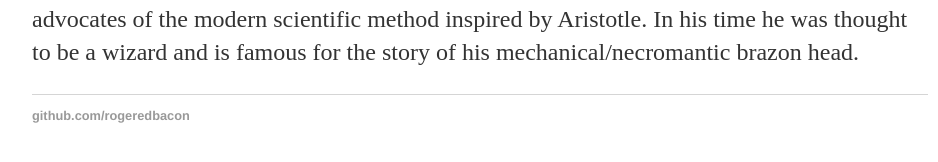
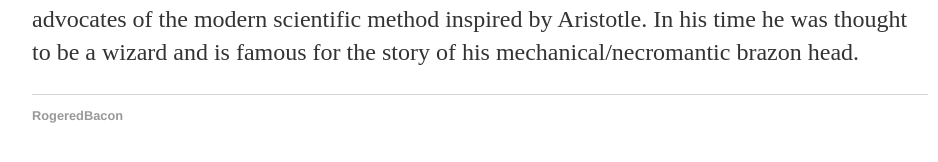
Before and after one commit to RogeredBacon/rogeredbacon.github.io, a Jekyll site: the page built from index.md, in a window 1280 px wide. Shown: the part 178-340 px from the top of the page, without its empty margins (160-1098 px from the left). Built offline with Jekyll 4.4.1, drawn with Linux system fonts in a browser that asks for light colours.

Commit message:
Update default.html

```diff
--- a/_layouts/default.html
+++ b/_layouts/default.html
@@ -14,7 +14,7 @@
 			<footer>
 	    		<ul>
 
-	        		<li><a href="https://github.com/RogeredBacon">github.com/rogeredbacon</a></li>
+	        		<li><a href="https://github.com/RogeredBacon">RogeredBacon</a></li>
 				</ul>
 			</footer>
 		</body>
```
